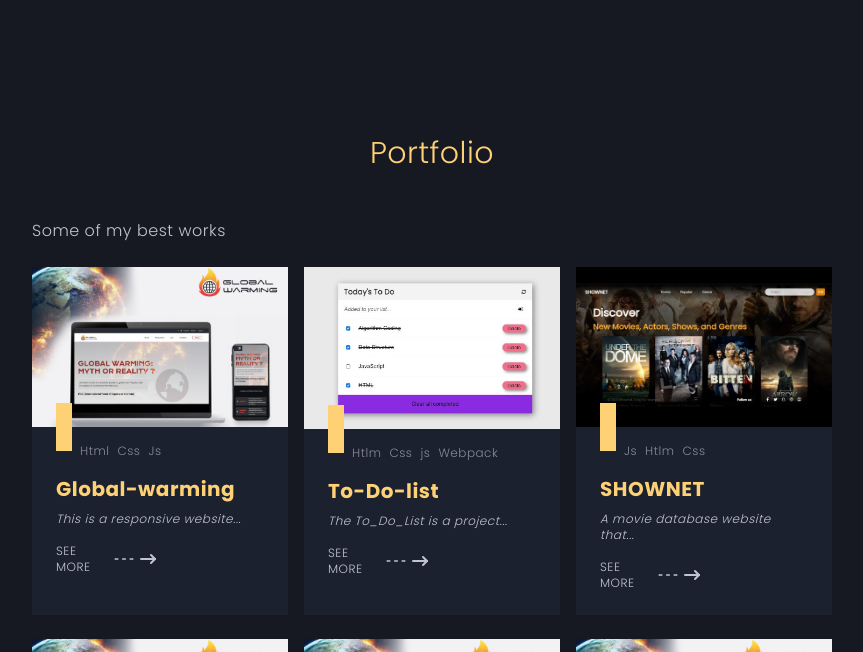
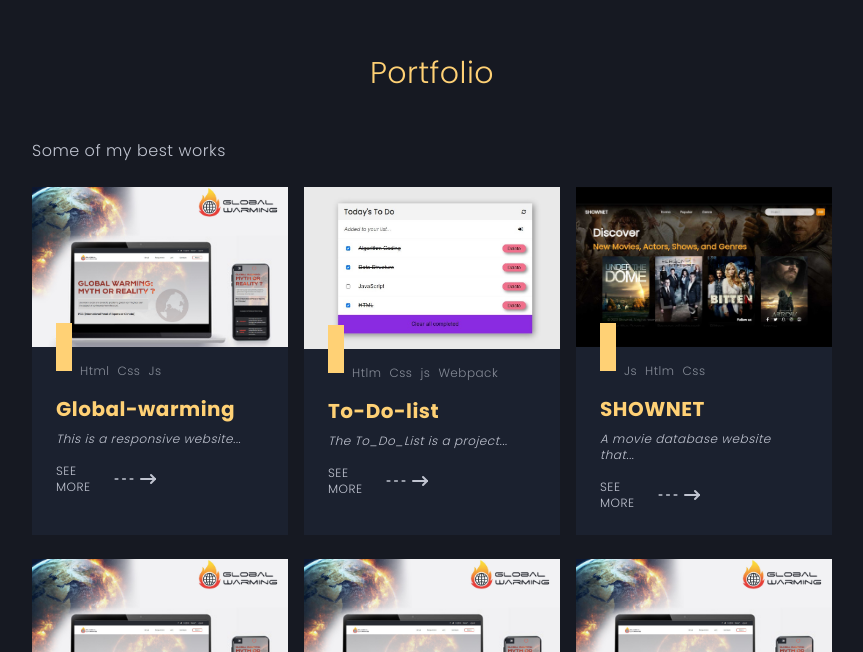
Before and after one commit to joel-kalema/me_with-nextjs, a Next.js app: page / in a window 1280 px wide. Shown: the part 2568-3220 px from the top of the page, without its empty margins (208-1071 px from the left). Built offline with nearby package versions, Linux system fonts and the light colour scheme.

Commit message:
add scroll button

```diff
--- a/components/portfolio.js
+++ b/components/portfolio.js
@@ -23,7 +23,7 @@ export default function Portfolio (){
     }, []);
 
     return(
-        <div className="bg-[#161922] py-20 md:py-40 px-10 md:px-20 lg:px-60" id="portfolio" data-aos="fade-up" data-aos-duration="1000">
+        <div className="bg-[#161922] py-20 px-10 md:px-20 lg:px-60" id="portfolio" data-aos="fade-up" data-aos-duration="1000">
             <h1 className='text-3xl text-[#ffd175] text-center mb-12'>Portfolio</h1>
             <h2>Some of my best works</h2>
             <div className="flex flex-wrap justify-between" data-aos="fade-up" data-aos-duration="1000">
```
